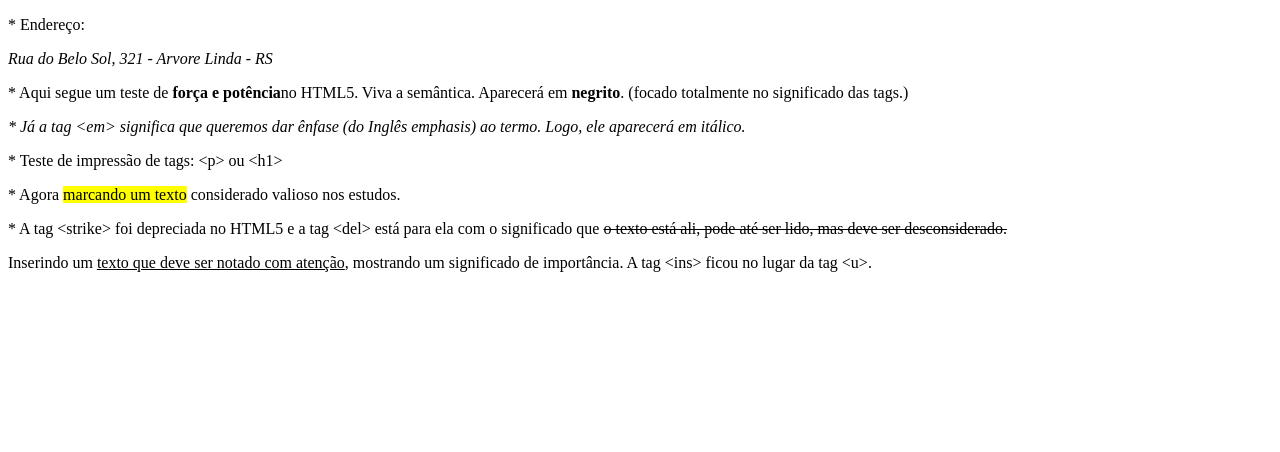
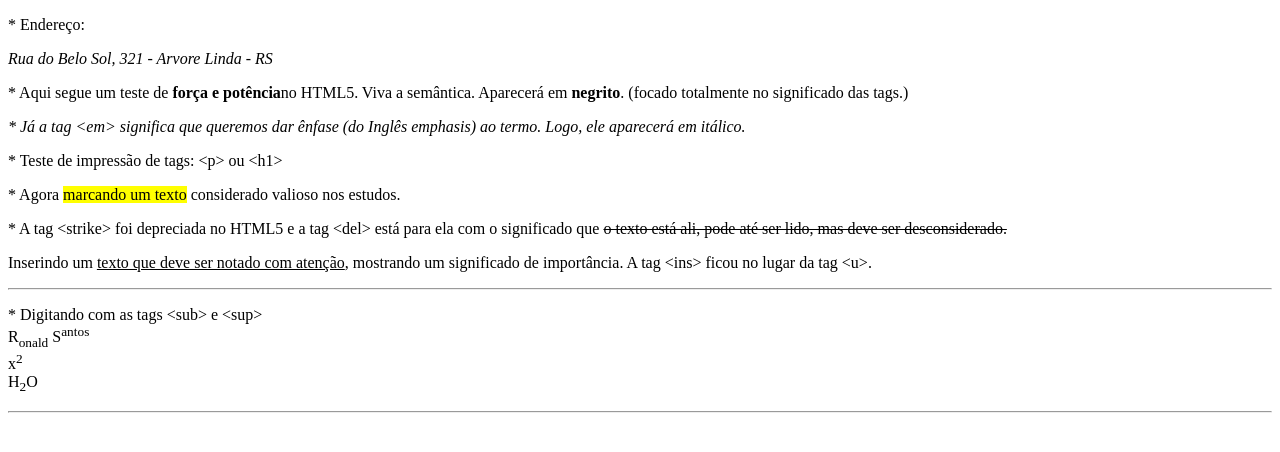
Before and after one commit to Ronaldss/course-html-css, a plain HTML site: page html-css/exercicios/ex007/index.html in a window 1280 px wide. Drawn offline with Linux system fonts and the light colour scheme.

Commit message:
tag <sub> e <sup>.

```diff
--- a/html-css/exercicios/ex007/index.html
+++ b/html-css/exercicios/ex007/index.html
@@ -57,6 +57,14 @@
             Inserindo um <ins>texto que deve ser notado com atenção</ins>, mostrando um significado de importância.
             A tag &lt;ins&gt; ficou no lugar da tag &lt;u&gt;.
         </p>
+        <hr>
+        <p>
+            *   Digitando com as tags &lt;sub&gt; e &lt;sup&gt;<br>
+            R<sub>onald</sub> S<sup>antos</sup><br>
+            x<sup>2</sup><br>
+            H<sub>2</sub>O
+        </p>
+        <hr>
     </p>
 </body>
 </html>
```
